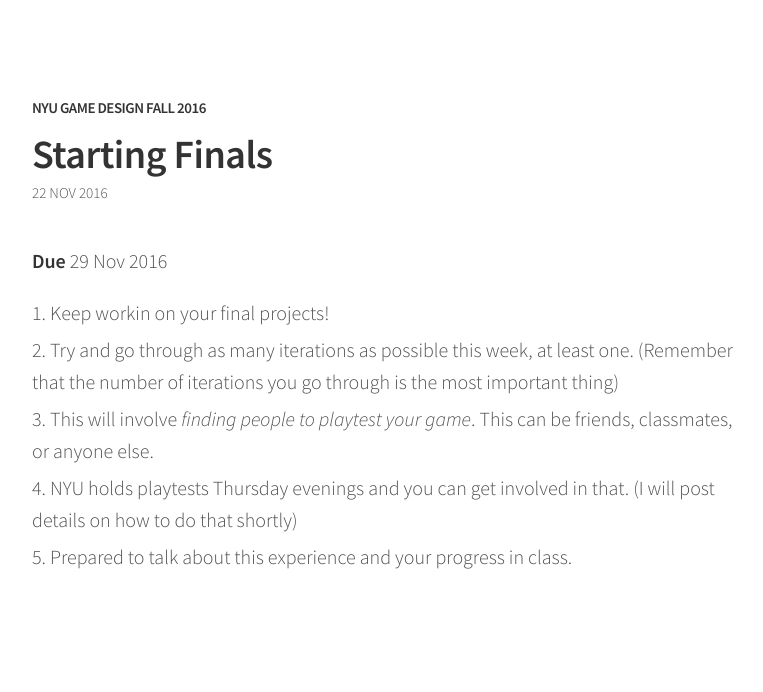
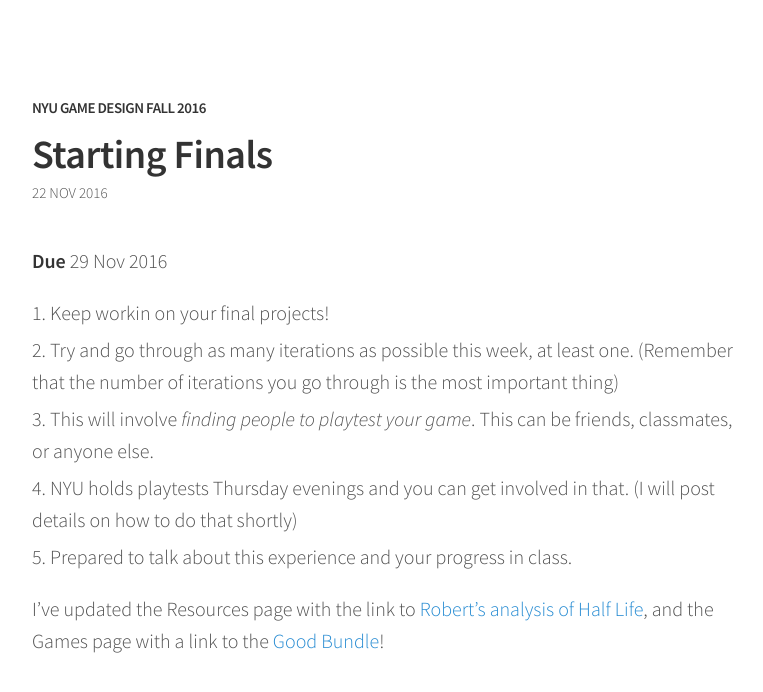
Before and after one commit to nasser/teaching, a Jekyll site: the page built from 2016/game-design/week-11/homework.md, in a window 1280 px wide. Shown: the top 692 px of the page, without its empty margins (248-1011 px from the left). Built offline with Jekyll 4.4.1, drawn with Linux system fonts in a browser that asks for light colours.

Commit message:
add robert/good bundle links

```diff
--- a/2016/game-design/week-11/homework.md
+++ b/2016/game-design/week-11/homework.md
@@ -16,3 +16,5 @@ year: 2016
 3. This will involve *finding people to playtest your game*. This can be friends, classmates, or anyone else.
 4. NYU holds playtests Thursday evenings and you can get involved in that. (I will post details on how to do that shortly)
 5. Prepared to talk about this experience and your progress in class.
+
+I've updated the Resources page with the link to [Robert's analysis of Half Life](https://www.youtube.com/watch?v=iGH41AgcjP4), and the Games page with a link to the [Good Bundle](https://itch.io/b/149/a-good-bundle)!
```
